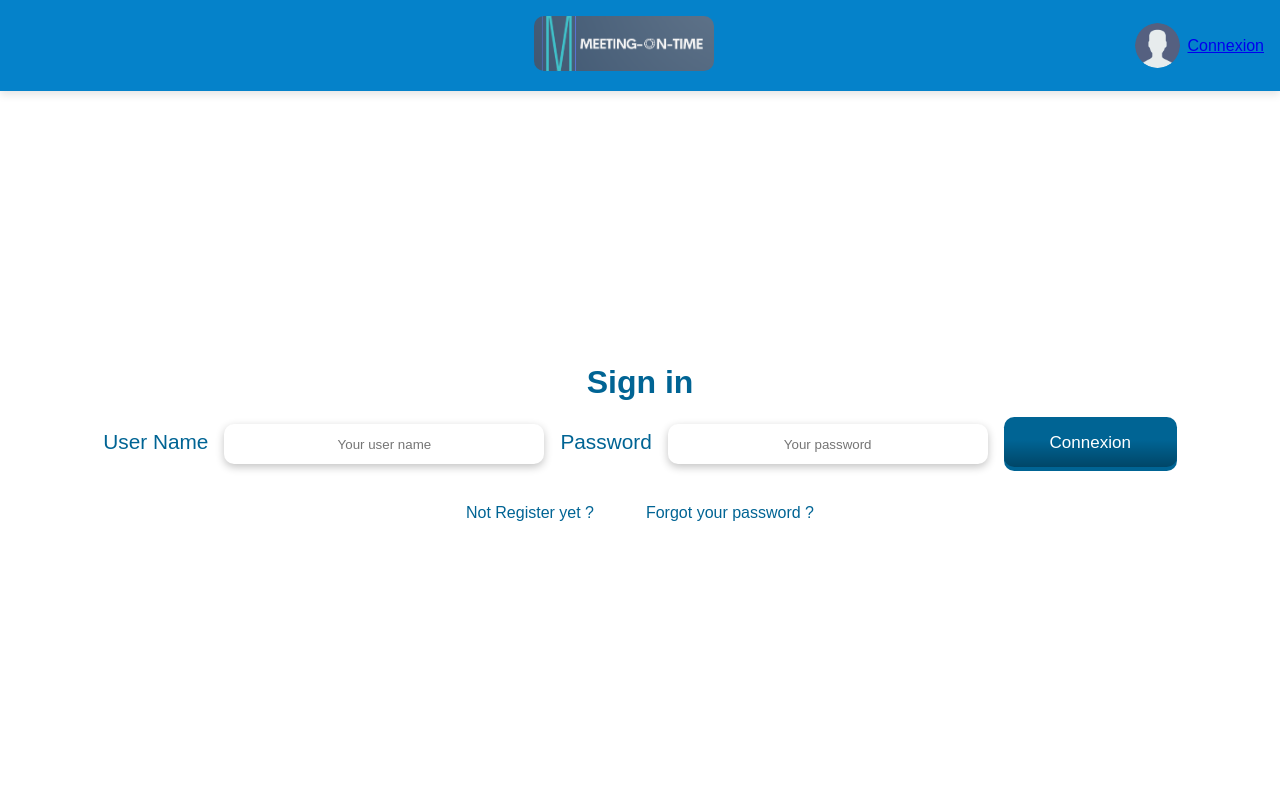
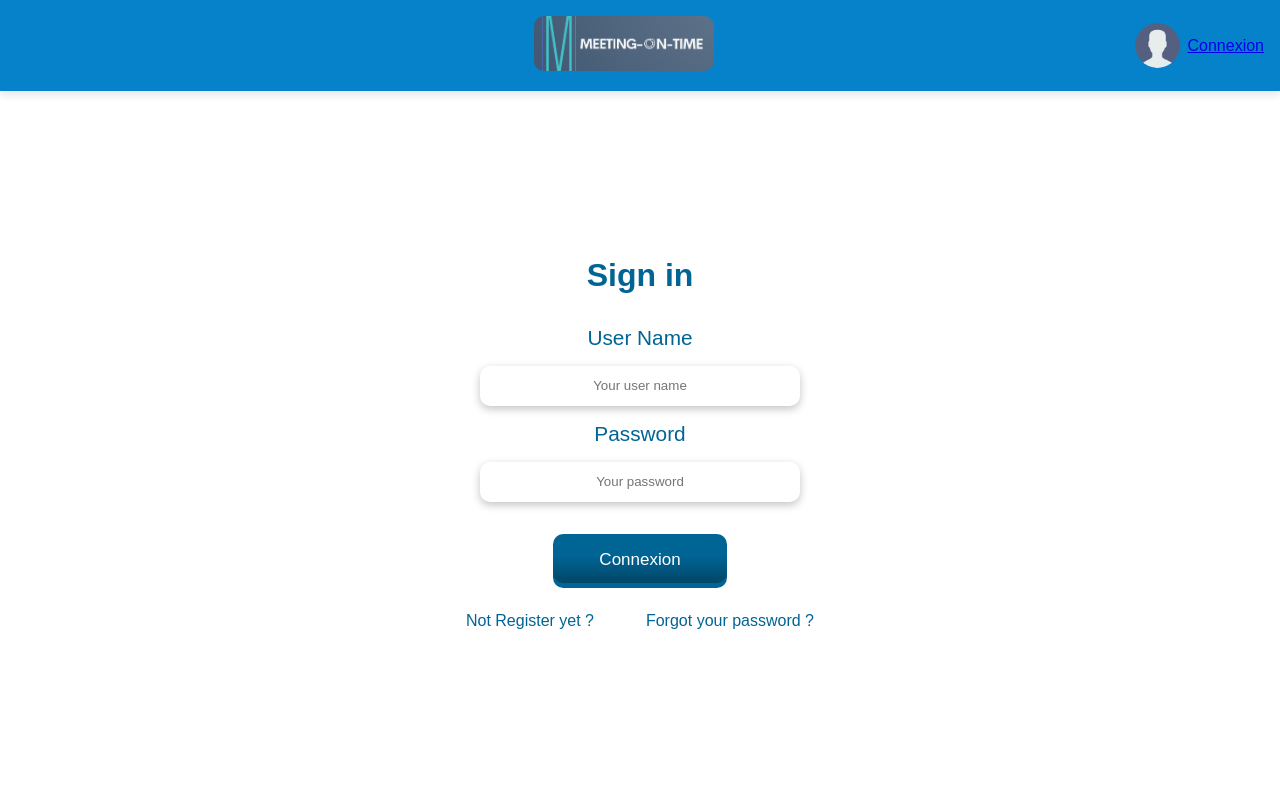
Before and after one commit to Benjamin-Dervieux/Meeting-On-Time, an Angular app: page /login in a window 1280 px wide. Shown: the top 800 px of the page. Built offline with nearby package versions, Linux system fonts and the light colour scheme.

Commit message:
login css updated

```diff
--- a/src/app/Components/login/login.component.css
+++ b/src/app/Components/login/login.component.css
@@ -10,8 +10,7 @@ h1 {
   color: #006494;
 }
 
-.formRdv {
-  width: 20rem;
+form {
   display: flex;
   flex-direction: column;
   align-items: center;
```
